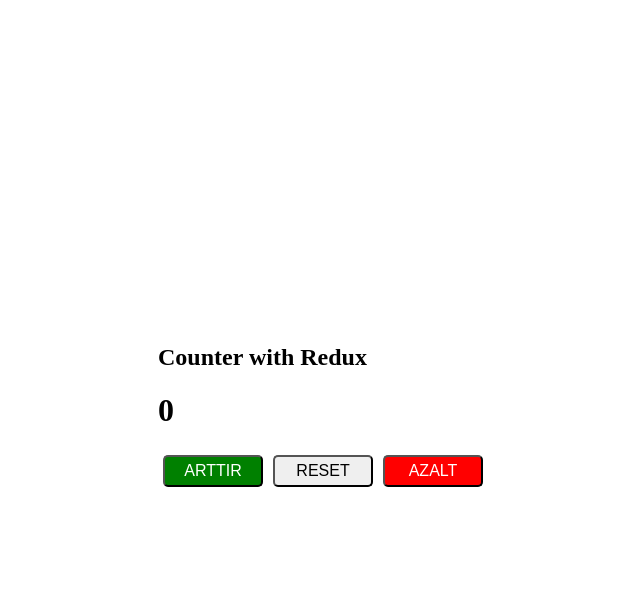
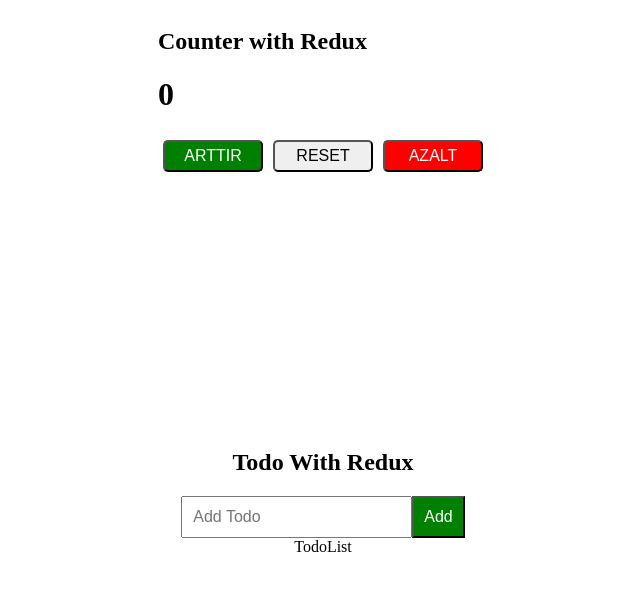
Before and after one commit to nurdoganbahadir/React-Redux-Intro, a React (Create React App) app: page / in a window 1280 px wide. Shown: the top 590 px of the page, without its empty margins (317-957 px from the left). Built offline with nearby package versions, Linux system fonts and the light colour scheme.

Commit message:
todo başlandı app'e eklendi

```diff
--- a/src/App.js
+++ b/src/App.js
@@ -3,12 +3,14 @@
 import "./App.css";
 import Counter from "./components/counter/Counter";
 import { store } from "./redux/store";
+import Todo from "./components/todo/Todo";
 
 const App = () => {
   return (
     <div className="app">
       <Provider store={store}>
         <Counter />
+        <Todo />
       </Provider>
     </div>
   );
```
